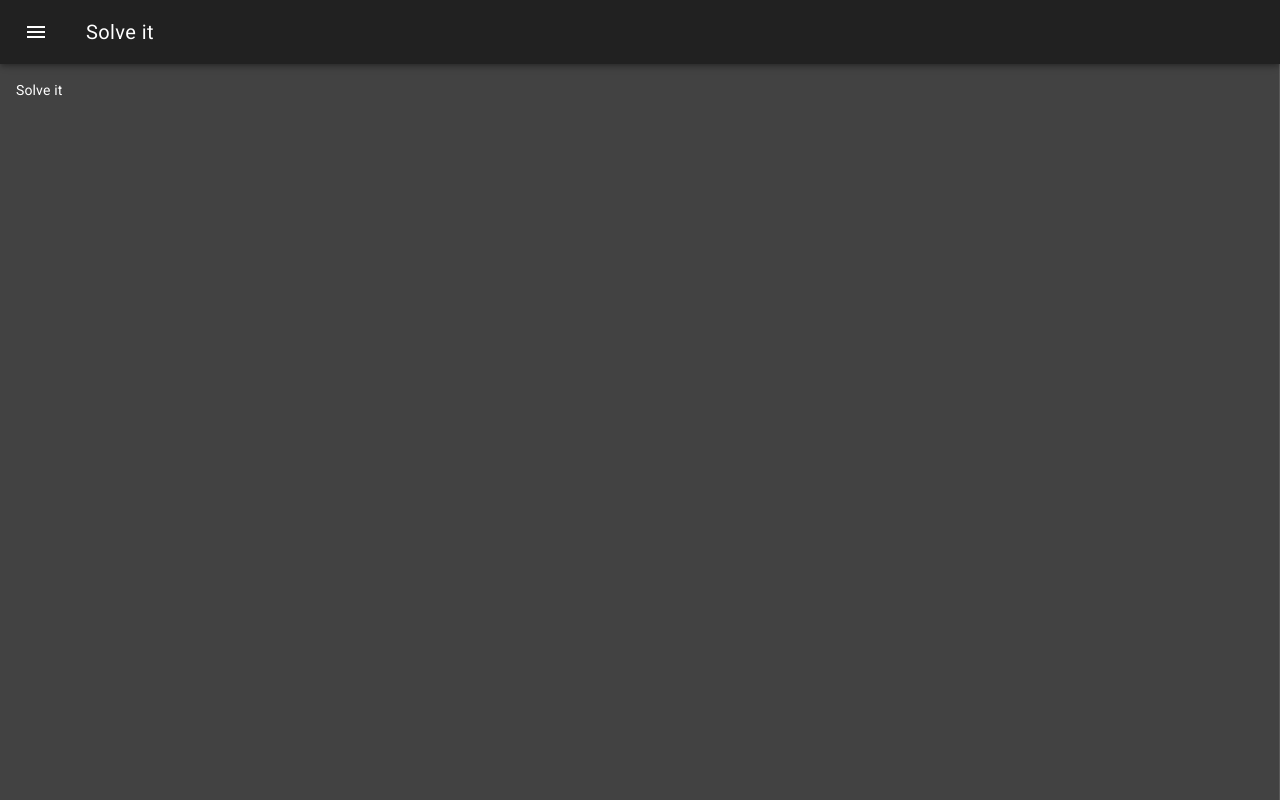
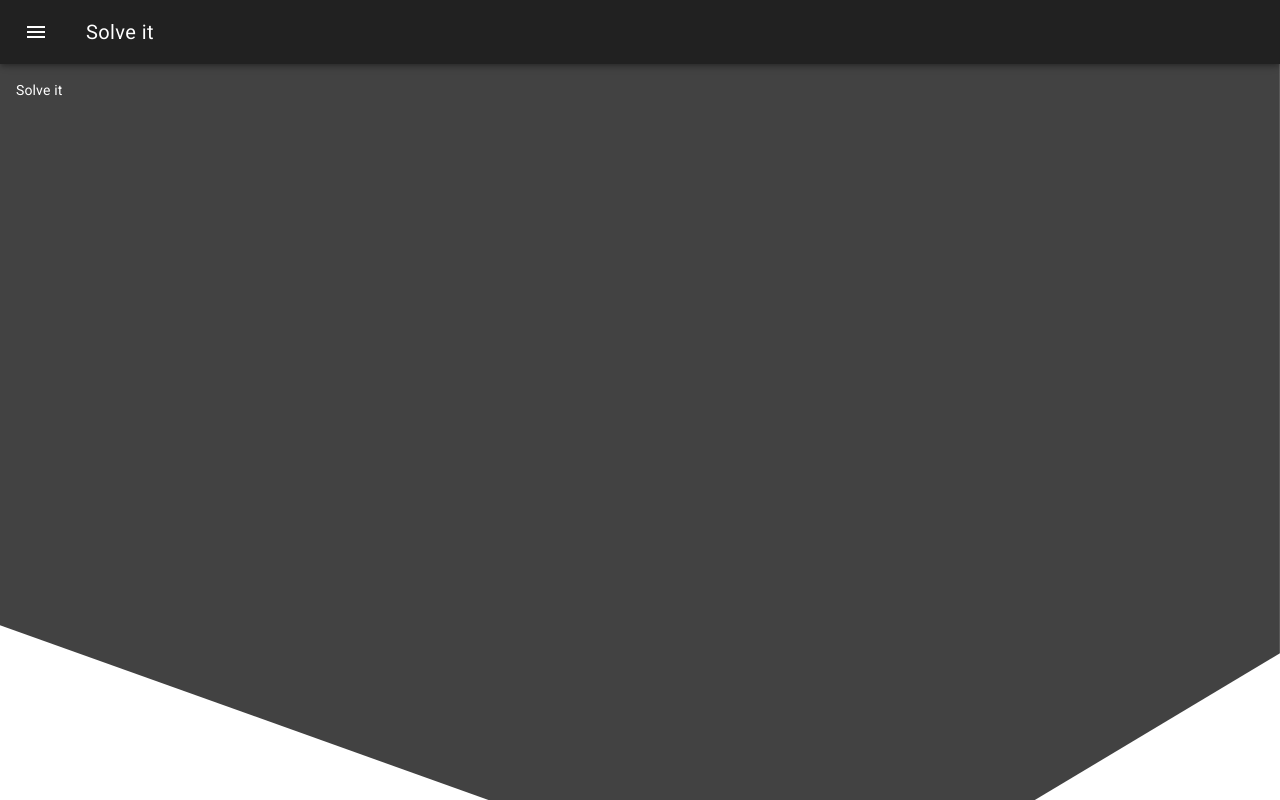
Before and after one commit to OJIEHb/solve-it, a Vue app in the folder web/: page / in a window 1280 px wide. Built offline with nearby package versions, Linux system fonts and the light colour scheme.

Commit message:
Add bottom divider on home page

```diff
--- a/web/src/views/Home.vue
+++ b/web/src/views/Home.vue
@@ -1,6 +1,7 @@
 <template>
   <div>
     Solve it
+    <img class="bottom-divider" src="@/assets/bottom-divider.svg">
   </div>
 </template>
 
@@ -9,3 +10,12 @@
     name: 'home'
   }
 </script>
+
+<style lang="scss" scoped>
+  .bottom-divider {
+    position: absolute;
+    bottom: 0;
+    right: 0;
+    left: 0;
+  }
+</style>
```
Also changed, not shown: web/src/assets/bottom-divider.svg (added).
